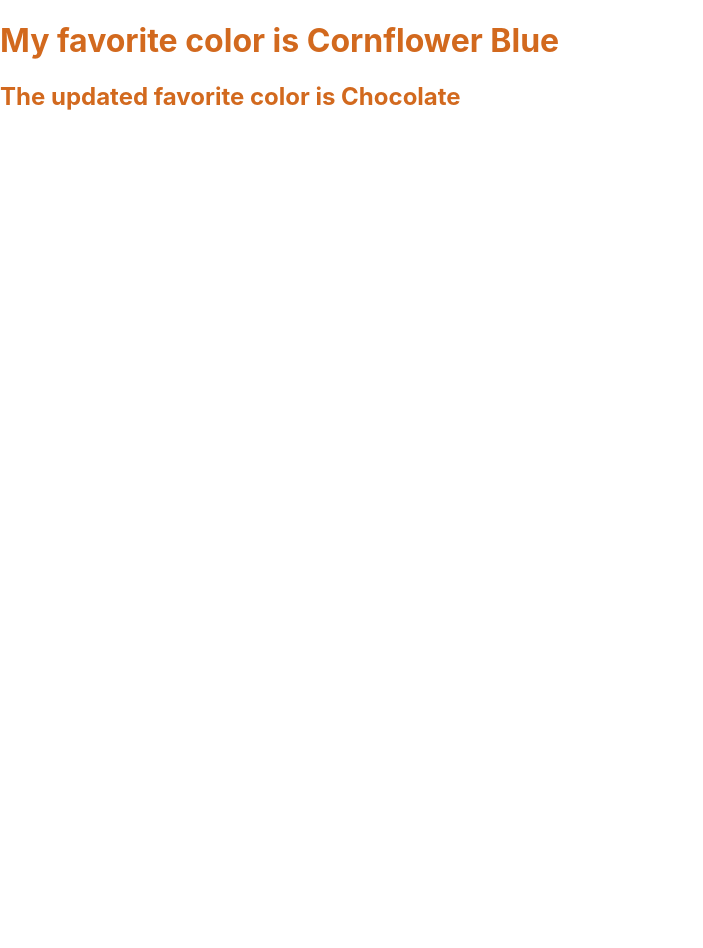
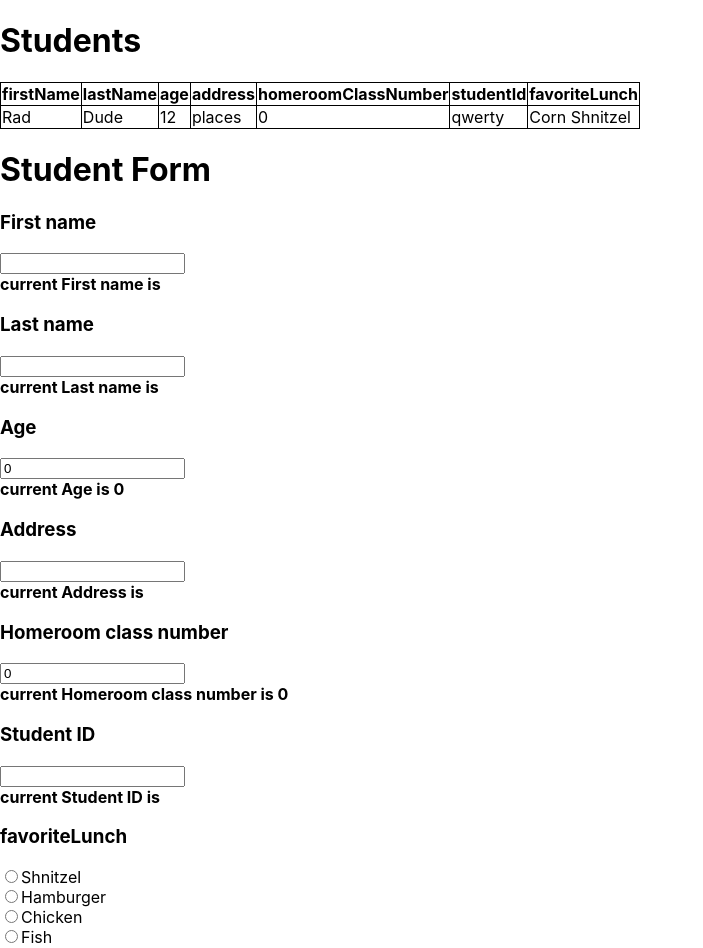
Before and after one commit to YehudaEdelstien/Schoolwork-JBH, a React (Create React App) app in the folder 05-react/react-app/: page / in a window 1280 px wide. Shown: the top 948 px of the page, without its empty margins (0-703 px from the left). Before the commit the page ends 800 px from the top, so only its background shows below. Built offline with nearby package versions, Linux system fonts and the light colour scheme.

Commit message:
school form

```diff
--- a/05-react/react-app/src/App.js
+++ b/05-react/react-app/src/App.js
@@ -1,6 +1,6 @@
 import './App.css';
 
-import {default as Component} from './Components/3/FavoriteColor/FavoriteColor'
+import {default as Component} from './Components/5/SchoolApp'
 function App() {
   return (
     <div>
--- /dev/null
+++ b/05-react/react-app/src/Components/5/SchoolApp.jsx
@@ -0,0 +1,38 @@
+import React, { Component } from 'react';
+
+import StudentList from './StudentList';
+import SchoolForm from './SchoolForm';
+
+class SchoolApp extends Component {
+    state = {
+        students: [{
+            firstName: "Rad",
+            lastName: "Dude",
+            age: 12,
+            address: "places",
+            homeroomClassNumber: 0,
+            studentId: "qwerty",
+            favoriteLunch: "Corn Shnitzel"
+        }]
+    }
+
+    addStudent = (studentObj) => {
+        console.log(studentObj)
+        this.setState(prevState => {
+            const studentArr = [...prevState.students]
+            studentArr.push(studentObj);
+            return { students: studentArr };
+        })
+    }
+
+    render() {
+        return (
+            <>
+                <StudentList students={this.state.students} />
+                <SchoolForm addStudent={this.addStudent} />
+            </>
+        );
+    }
+}
+
+export default SchoolApp;
--- /dev/null
+++ b/05-react/react-app/src/Components/5/SchoolForm.jsx
@@ -0,0 +1,148 @@
+import React, { Component } from 'react';
+
+class SchoolForm extends Component {
+    state = {
+        studentData: {
+            firstName: "",
+            lastName: "",
+            age: 0,
+            address: "",
+            homeroomClassNumber: 0,
+            studentId: "",
+            favoriteLunch: "",
+        }
+    }
+
+    inputFieldData = {
+        firstName: { labelText: "First name", type: "text", defaultValue: "",},
+        lastName: { labelText: "Last name", type: "text", defaultValue: "",},
+        age: { labelText: "Age", type: "text", defaultValue: 0,},
+        address: { labelText: "Address", type: "text", defaultValue: "",},
+        homeroomClassNumber: { labelText: "Homeroom class number", type: "text", defaultValue: 0,},
+        studentId: { labelText: "Student ID", type: "text", defaultValue: "",},
+        favoriteLunch: { labelText: "Favorite lunch", type: "radio", options: ["Shnitzel", "Hamburger", "Chicken", "Fish", "Corn Shnitzel"], defaultValue: "",},
+    }
+
+    updateValue = ({ target }) => {
+        const newStudentData = { ...this.state.studentData };
+        const oldValue = newStudentData[target.name]
+        const newValue = typeof oldValue === "string" ? target.value : parseInt(target.value);
+        newStudentData[target.name] = newValue;
+        this.setState({ studentData: newStudentData })
+    }
+
+    getInputFieldJSXArray = () => {
+        const { studentData } = this.state;
+        const arr = []
+
+        for (const [key, value] of Object.entries(studentData)) {
+            const type = this.inputFieldData[key].type
+            arr.push(this.getInputfield(key, value, type));
+        }
+
+        return arr;
+    }
+
+    getInputfield = (key, value, type) => {
+        switch (type) {
+            case "text":
+                return (
+                    <TextField
+                        key={key}
+                        name={key}
+                        value={value}
+                        labelText={this.inputFieldData[key].labelText}
+                        updateValue={this.updateValue}
+                    />
+                )
+            case "radio":
+                return (
+                    <RadioField
+                        key={key}
+                        name={key}
+                        value={value}
+                        labelText={this.inputFieldData[key].labelText}
+                        options={this.inputFieldData[key].options}
+                        updateValue={this.updateValue}
+                    />
+                )
+            default:
+                return (<div></div>)
+        }
+    }
+
+    addNewStudent = (e) => {
+        e.preventDefault();
+        this.props.addStudent(this.state.studentData);
+        const newStudentData = {...this.state.studentData};
+        for (const key in newStudentData) {
+            newStudentData[key] = this.inputFieldData[key].defaultValue;
+        }
+        this.setState({studentData: newStudentData});
+    }
+
+    render() {
+        return (
+            <form autoComplete="off" onSubmit={this.addNewStudent}>
+                <h1>Student Form</h1>
+                {this.getInputFieldJSXArray()}
+                <button>Submit</button>
+            </form>
+        );
+    }
+}
+
+class TextField extends Component {
+    render() {
+        let { name, value, labelText, updateValue, } = this.props
+
+        return (
+            <>
+                <label style={{ display: "block" }} htmlFor={name}>
+                    <h3>{labelText}</h3>
+                </label>
+                <input
+                    id={name}
+                    name={name}
+                    value={value}
+                    onChange={(e) => updateValue(e)}
+                    required
+                ></input>
+                <div style={{fontWeight: "700"}}>current {labelText} is {value}</div>
+            </>
+        )
+    }
+}
+
+class RadioField extends Component {
+    render() {
+        const { name, value, labelText, updateValue, options } = this.props
+
+        console.log()
+
+        return (
+            <>
+                <h3>{name}</h3>
+                {options.map((opt) => {
+                    return (
+                        <label style={{ display: "block" }} htmlFor={opt} key={opt}>
+                            <input
+                                type='radio'
+                                id={opt}
+                                name={name}
+                                value={opt}
+                                checked={opt === value ? true : false}
+                                onChange={(e) => updateValue(e)}
+                                required
+                            ></input>
+                            {opt}
+                        </label>
+                    )
+                })}
+                <div style={{fontWeight: "800"}}>current {labelText} is {value}</div>
+            </>
+        )
+    }
+}
+
+export default SchoolForm;
--- /dev/null
+++ b/05-react/react-app/src/Components/5/StudentList.jsx
@@ -0,0 +1,36 @@
+import React, { Component } from 'react';
+
+function StudentList(props) {
+    let { students } = props;
+    console.log(students[0].firstName)
+    students = students.sort((a, b) => a.firstName.localeCompare(b.firstName));
+
+    const tableColumnNames = ["firstName", "lastName", "age", "address", "homeroomClassNumber", "studentId", "favoriteLunch"]
+
+    return (
+        <>
+            <h1>Students</h1>
+            <table style={{ borderCollapse: "collapse" }}>
+                <thead>
+                    <tr>
+                        {tableColumnNames.map(rowName => <th style={{ border: "1px solid black" }} key={rowName}>{rowName}</th>)}
+                    </tr>
+                </thead>
+
+                <tbody>
+                {students.map((student, index) => {
+                    const { firstName, lastName, age, address, homeroomClassNumber, studentId, favoriteLunch } = student
+                    const studentDataArr = [firstName, lastName, age, address, homeroomClassNumber, studentId, favoriteLunch]
+                    return (
+                        <tr>
+                            {studentDataArr.map(data => <td style={{ border: "1px solid black" }}>{data}</td>)}
+                        </tr>
+                    )
+                })}
+                </tbody>
+            </table>
+        </>
+    );
+}
+
+export default StudentList;
```
